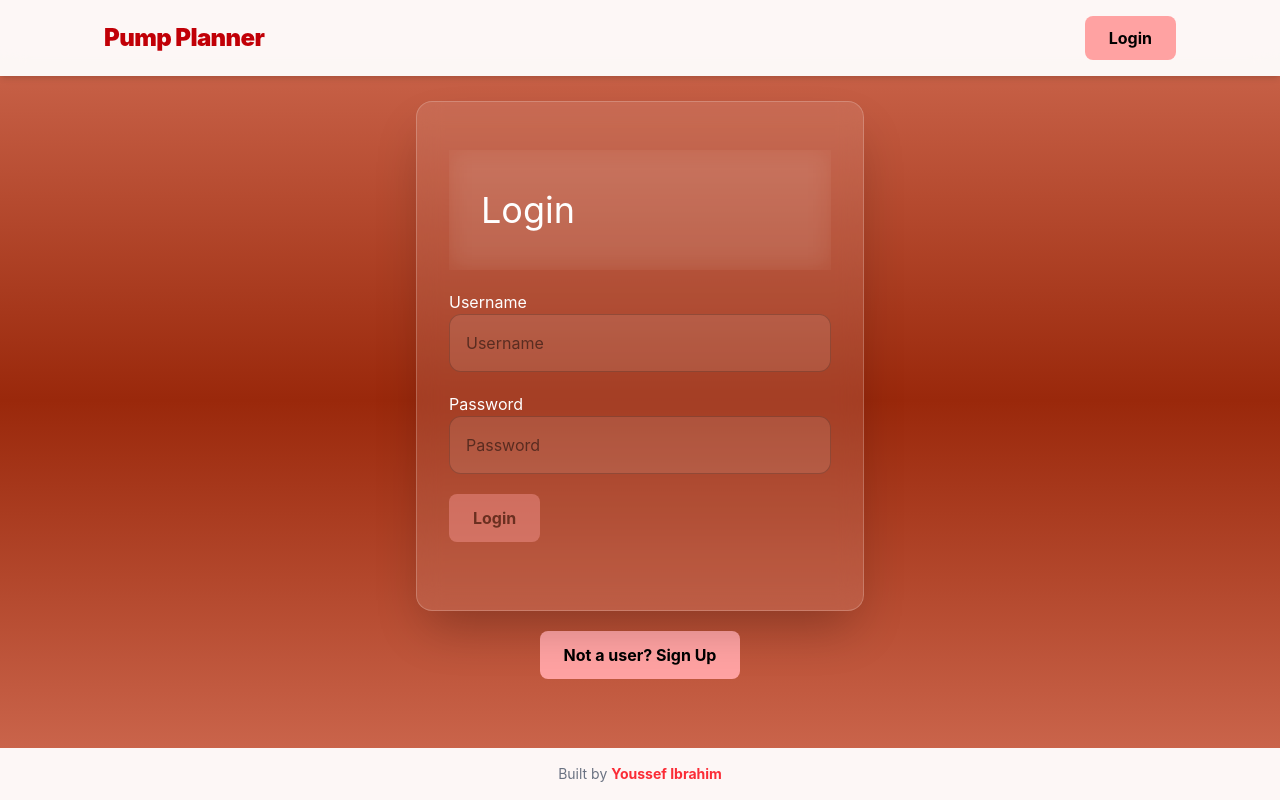
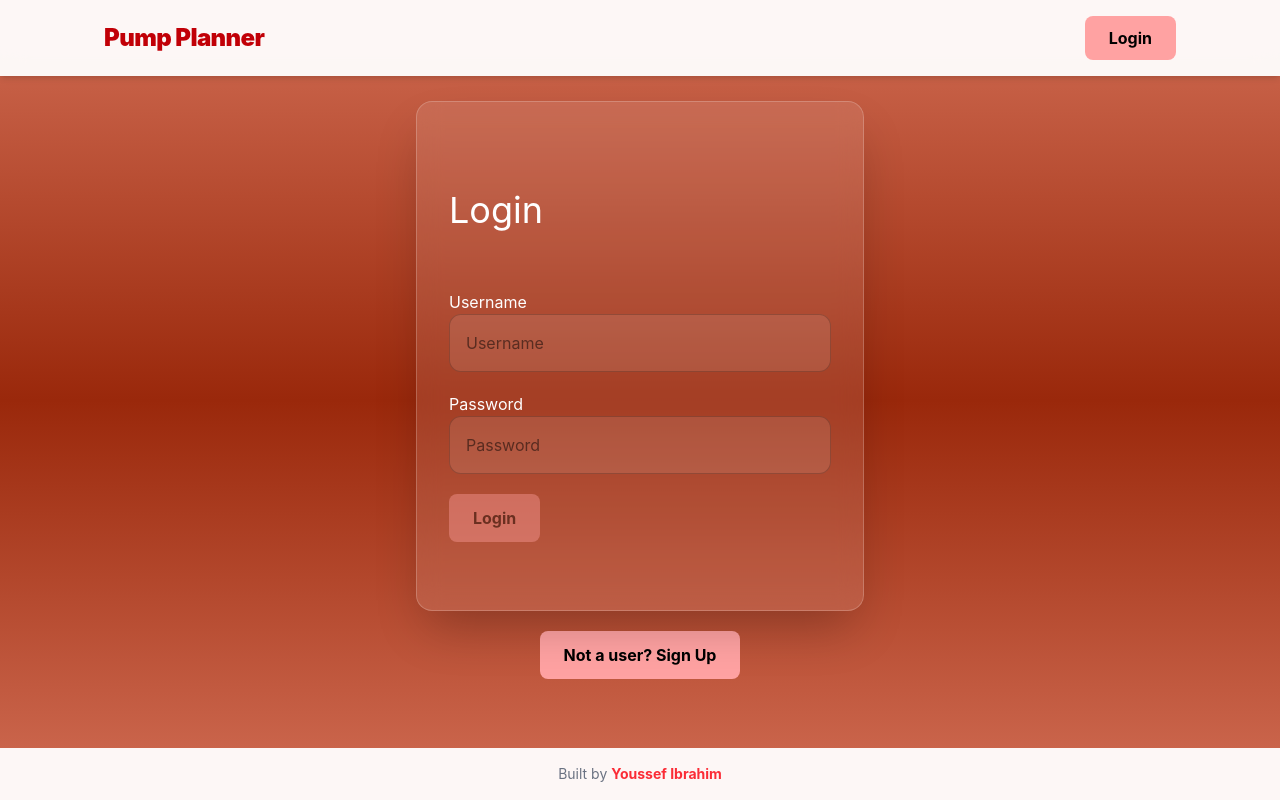
Before and after one commit to youssefibrahim3/PumpPlanner, a React app in the folder frontend/: page /login in a window 1280 px wide. Built offline with nearby package versions, Linux system fonts and the light colour scheme; the HTML template or start-up script is replaced by a standard one.

Commit message:
Update LoginForm.jsx

```diff
--- a/frontend/src/components/LoginForm.jsx
+++ b/frontend/src/components/LoginForm.jsx
@@ -41,7 +41,7 @@ export default function LoginForm() {
 
         <div className="justify-center text-center gap-3 items-center"></div>
 
-            <h1 className="text-white text-4xl backdrop-blur-md px-8 py-10">Login</h1>
+            <h1 className="text-white text-4xl py-10">Login</h1>
 
             <form id="login_form" className="space-y-5 my-5">
                 <div>
```
